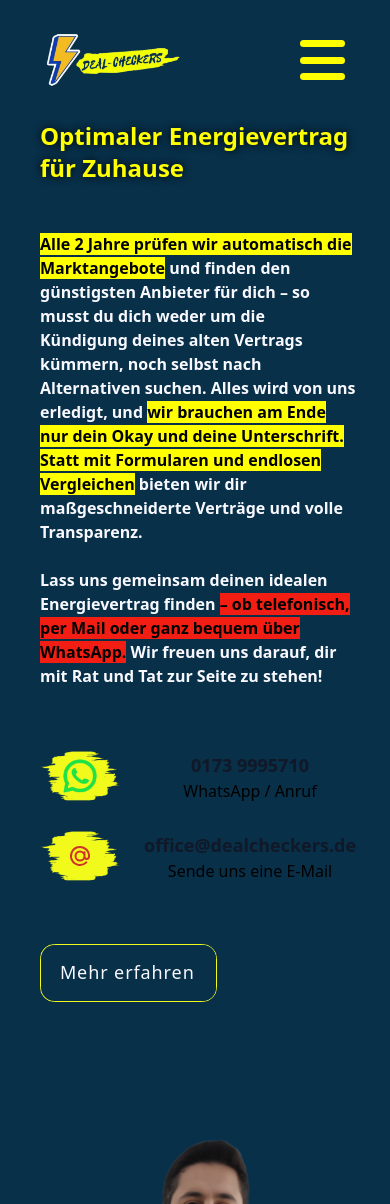
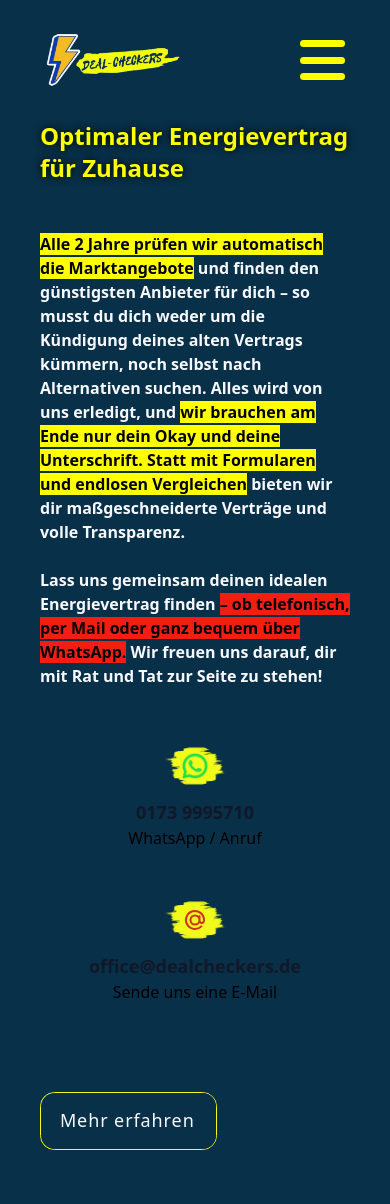
Before and after one commit to IshakAtes/energySales, an Angular app: page / in a window 390 px wide. Shown: the top 1204 px of the page. Built offline with nearby package versions, Linux system fonts and the light colour scheme.

Commit message:
our-Service-component responsive up to 320px

```diff
--- a/src/app/our-service/our-service.component.html
+++ b/src/app/our-service/our-service.component.html
@@ -12,7 +12,7 @@
                 <br><br>
                 Lass uns gemeinsam deinen idealen Energievertrag finden <mark class="redMarker">– ob telefonisch, per Mail oder ganz bequem über WhatsApp.</mark> Wir freuen uns darauf, dir mit Rat und Tat zur Seite zu stehen!
             </p>
-            <div class="grid gap-6 sm:grid-cols-2">
+            <div class="grid gap-6 sm:grid-cols-2 contactContainer">
                 <a href="https://wa.me/1739995710" title="Share on whatsapp" class="flex gap-x-6 items-center">
                     <img src="/assets/img/sozial (5).png" alt="WhatsApp Icon" class="hover-image">
                     <div class="space-y-0.5 flex flex-col flex-1 whatsappCt">
--- a/src/app/our-service/our-service.component.scss
+++ b/src/app/our-service/our-service.component.scss
@@ -167,4 +167,24 @@ section {
     section {
         padding: 120px 40px 0 40px;
     }
+
+    .hover-image {
+        width: 60px;
+        height: 60px;
+    }
+
+    .mailCt {
+        min-height: 60px;
+        min-width: 60px;
+    }
+
+    .mailCt .mailMarker {
+        width: 60px;
+        height: 60px;
+    }
+
+    .contactContainer a {
+        flex-direction: column;
+        margin-bottom: 40px;
+    }
 }
```
